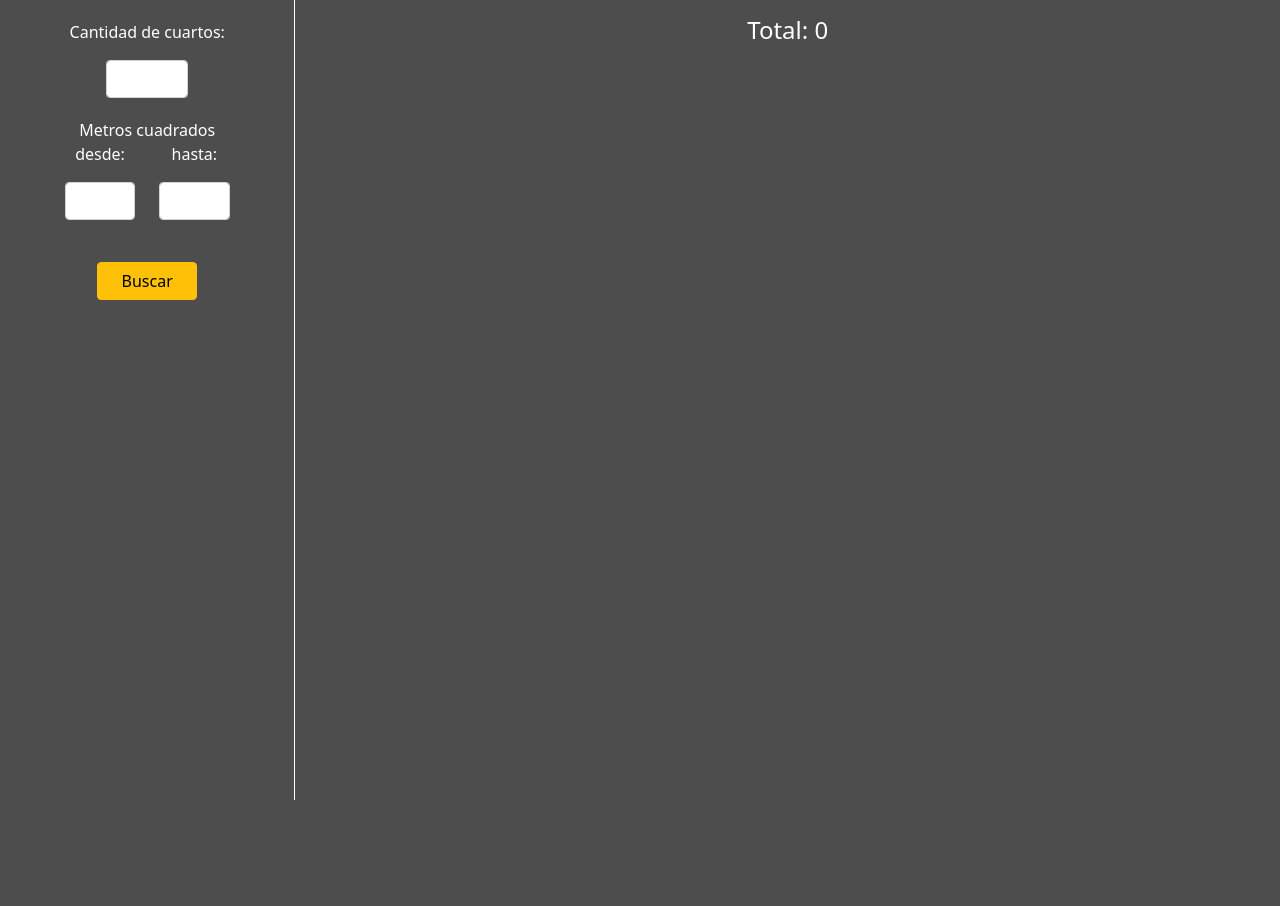
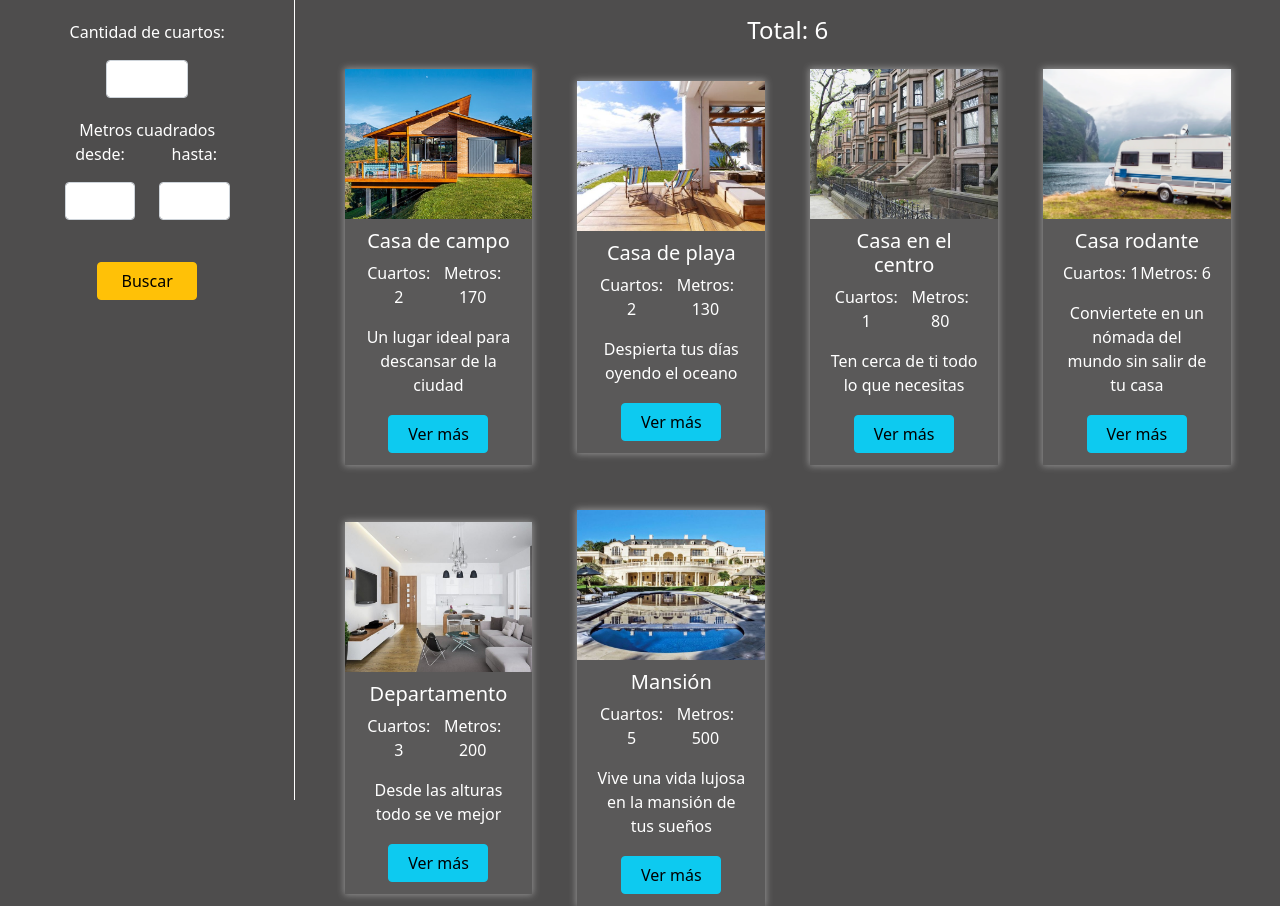
Before and after one commit to Marksolidor/Inmobiliaria, a plain HTML site: page index.html in a window 1280 px wide. Before the commit the page ends 800 px from the top, so only its background shows below. Drawn offline with nearby package versions, Linux system fonts and the light colour scheme.

Commit message:
feat images and class renames

```diff
--- a/assets/css/style.css
+++ b/assets/css/style.css
@@ -25,7 +25,7 @@
     margin-bottom: 20px;
   }
 
-  /**cards**//
+  /**cards**/
   .houses {
     padding: 0px 5%;
     display: grid;
--- a/assets/script/script.js
+++ b/assets/script/script.js
@@ -57,3 +57,54 @@ const propiedadesJSON = [
     </section>
     </div>`
   }
+
+  const html = document.querySelector('.houses') //Establece donde se agregará el contenido en el html
+const buttonSearch = document.querySelector('.search') //Este es el botón que ejecutara la búsqueda
+const rooms = document.querySelector('.rooms') //Este es el input donde se ingresa el mínimo de número de habitaciones
+const metersMin = document.querySelector('.min-meters') //Este es el input del mínimo de metros cuadrados que se desea buscar
+const metersMax = document.querySelector('.max-meters') //Este es el input máximo de metros cuadrados que se desea buscar
+const total = document.querySelector('.py-3') //Este es el texto (h4) del html donde se mostrara el numero de registros encontrados
+let template = '' //Acá se agrega en cada ciclo del bucle la información que será incorporada en el HTML
+let numReg = 0 //Esto almacena el número de registros que coinciden con la búsqueda
+
+const setview = function (click, rommsSearch, MeterMinSearch, MeterMaxSearch) {
+    /***********************Valida que los datos ingresados no estén vacíos***************************************/
+    if (
+      click === 'Search' &&
+      (rooms.value === '' || metersMin.value === '' || metersMax.value === '')
+    ) {
+      alert('Debes ingresar todos los parámetros de búsqueda')
+      return
+
+      /***********************Valida que el mínimo de metros no sea mayor que el maximo de metros ingresados*******/
+    } else if (metersMin.value > metersMax.value) {
+      alert('El mínimo de metros no puede ser mayor a máximo de metros')
+      return
+    } else {
+      /*************Resetea los parámetros necesario para desplegar la información de la nueva búsqueda*************/
+      template = ''
+      html.innerHTML = ''
+      numReg = 0
+      /*************comienza el bucle con un if para filtra la información que se mostrara en el HTML****************/
+      for (let prop of propiedadesJSON) {
+        if (
+          prop.rooms >= rommsSearch &&
+          prop.meters >= MeterMinSearch &&
+          prop.meters <= MeterMaxSearch
+        ) {
+          /*************Se comienza a recopilar la información en las variables por cada ciclo del bucle************/
+          numReg = numReg + 1
+          dataLoad(prop.image, prop.name, prop.rooms, prop.meters, prop.description)
+        }
+      }
+      /****************Se Pasa la información recopilada en el bucle (fuera de este) al HTML******************/
+      html.innerHTML = template
+      total.innerHTML = `Total: ${numReg}`
+    }
+  }
+  /*************Se llama a la función setview para realizar la búsqueda desde el botón********************/
+  buttonSearch.addEventListener('click', () => {
+    setview('Search', rooms.value, metersMin.value, metersMax.value)
+  })
+  /****Se llama a la función setview para realizar al momento de cargar la pagina con toda la data********/
+  setview('noSearch', -Infinity, -Infinity, Infinity)
--- a/index.html
+++ b/index.html
@@ -42,7 +42,7 @@
     <section id="products">
       <h4 class="py-3">Total: <span>0</span></h4>
       <div class="houses"></div>
-      <script src="assets/js/script.js"></script>
+      <script src="assets\script\script.js"></script>
     </section>
   </body>
 </html>
```
Also changed, not shown: assets/img/1.jpg (added), assets/img/2.jpg (added), assets/img/3.jpg (added), assets/img/4.jpg (added), assets/img/5.jpg (added), assets/img/6.jpg (added).
